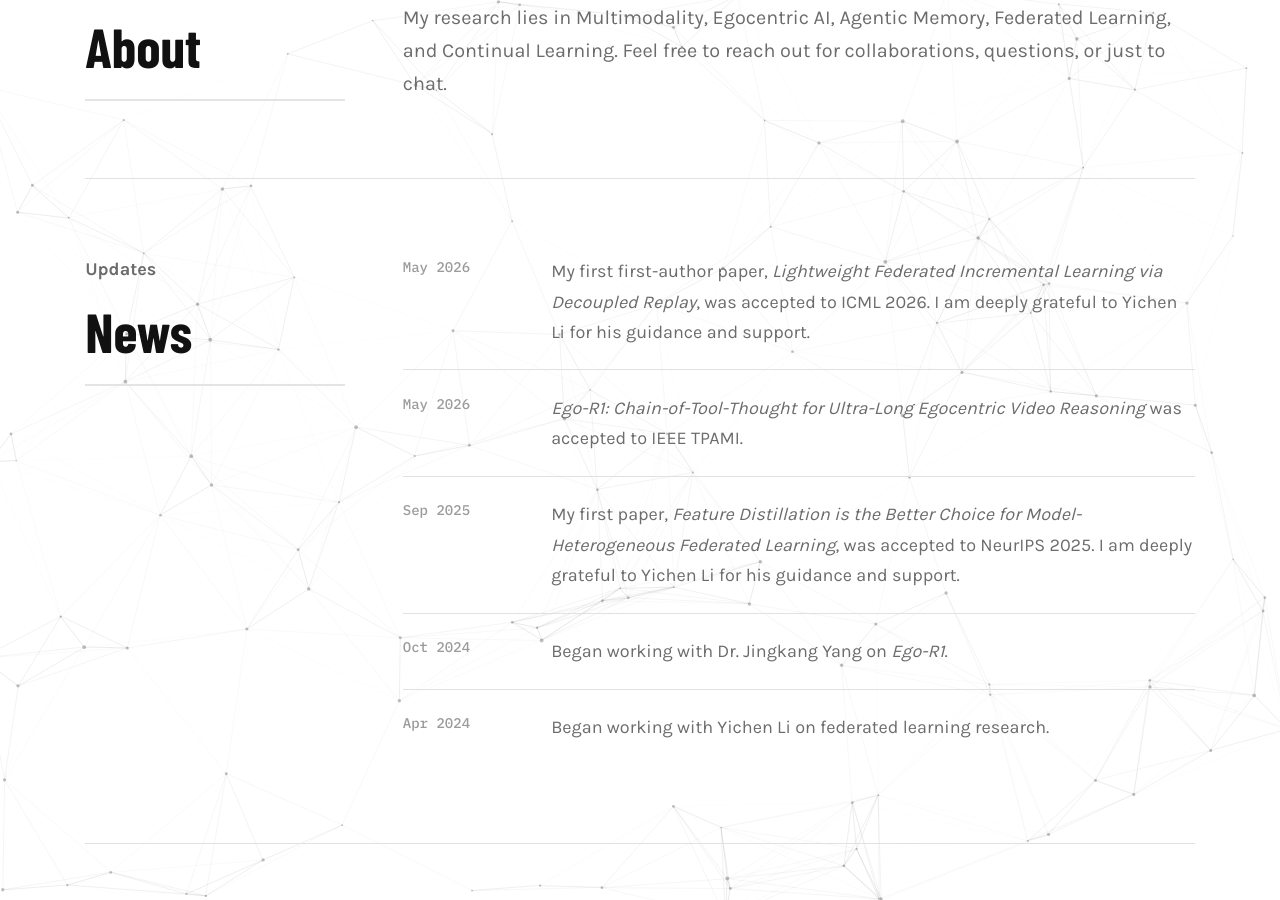
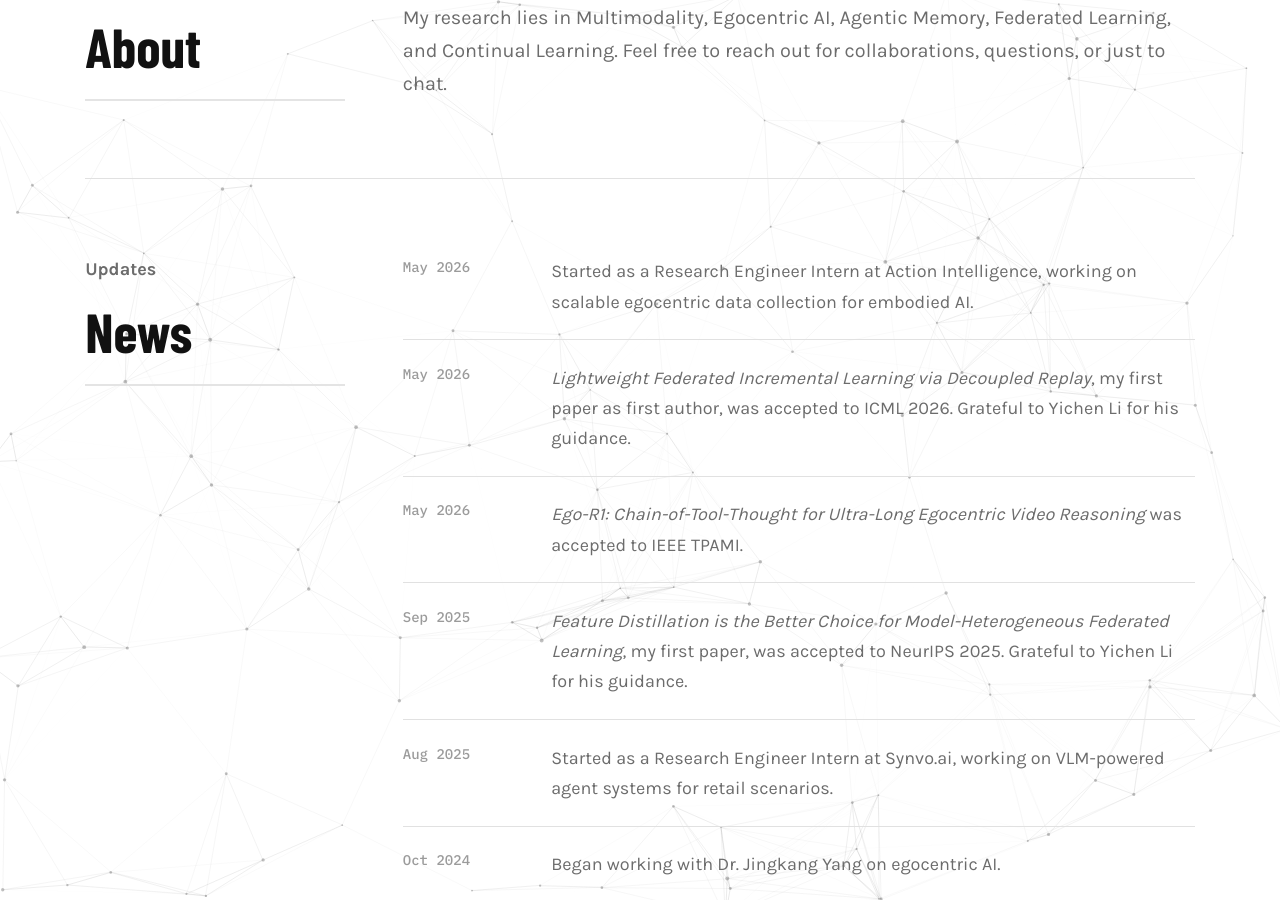
Before and after one commit to Leowang980/Leowang980.github.io, a Jekyll site: the page built from _pages/about.md, in a window 1280 px wide and 900 px high, scrolled down 1338 px. Built offline with Jekyll 4.4.1, drawn with Linux system fonts in a browser that asks for light colours; some web fonts are replaced.

Commit message:
Update news section with recent internships and publication details for clarity

```diff
--- a/_pages/about.md
+++ b/_pages/about.md
@@ -72,7 +72,11 @@ author_profile: false
     <div class="news-list">
       <article class="news-item">
         <time>May 2026</time>
-        <p>My first first-author paper, <em>Lightweight Federated Incremental Learning via Decoupled Replay</em>, was accepted to ICML 2026. I am deeply grateful to Yichen Li for his guidance and support.</p>
+        <p>Started as a Research Engineer Intern at Action Intelligence, working on scalable egocentric data collection for embodied AI.</p>
+      </article>
+      <article class="news-item">
+        <time>May 2026</time>
+        <p><em>Lightweight Federated Incremental Learning via Decoupled Replay</em>, my first paper as first author, was accepted to ICML 2026. Grateful to Yichen Li for his guidance.</p>
       </article>
       <article class="news-item">
         <time>May 2026</time>
@@ -80,11 +84,15 @@ author_profile: false
       </article>
       <article class="news-item">
         <time>Sep 2025</time>
-        <p>My first paper, <em>Feature Distillation is the Better Choice for Model-Heterogeneous Federated Learning</em>, was accepted to NeurIPS 2025. I am deeply grateful to Yichen Li for his guidance and support.</p>
+        <p><em>Feature Distillation is the Better Choice for Model-Heterogeneous Federated Learning</em>, my first paper, was accepted to NeurIPS 2025. Grateful to Yichen Li for his guidance.</p>
+      </article>
+      <article class="news-item">
+        <time>Aug 2025</time>
+        <p>Started as a Research Engineer Intern at Synvo.ai, working on VLM-powered agent systems for retail scenarios.</p>
       </article>
       <article class="news-item">
         <time>Oct 2024</time>
-        <p>Began working with Dr. Jingkang Yang on <em>Ego-R1</em>.</p>
+        <p>Began working with Dr. Jingkang Yang on egocentric AI.</p>
       </article>
       <article class="news-item">
         <time>Apr 2024</time>
```
